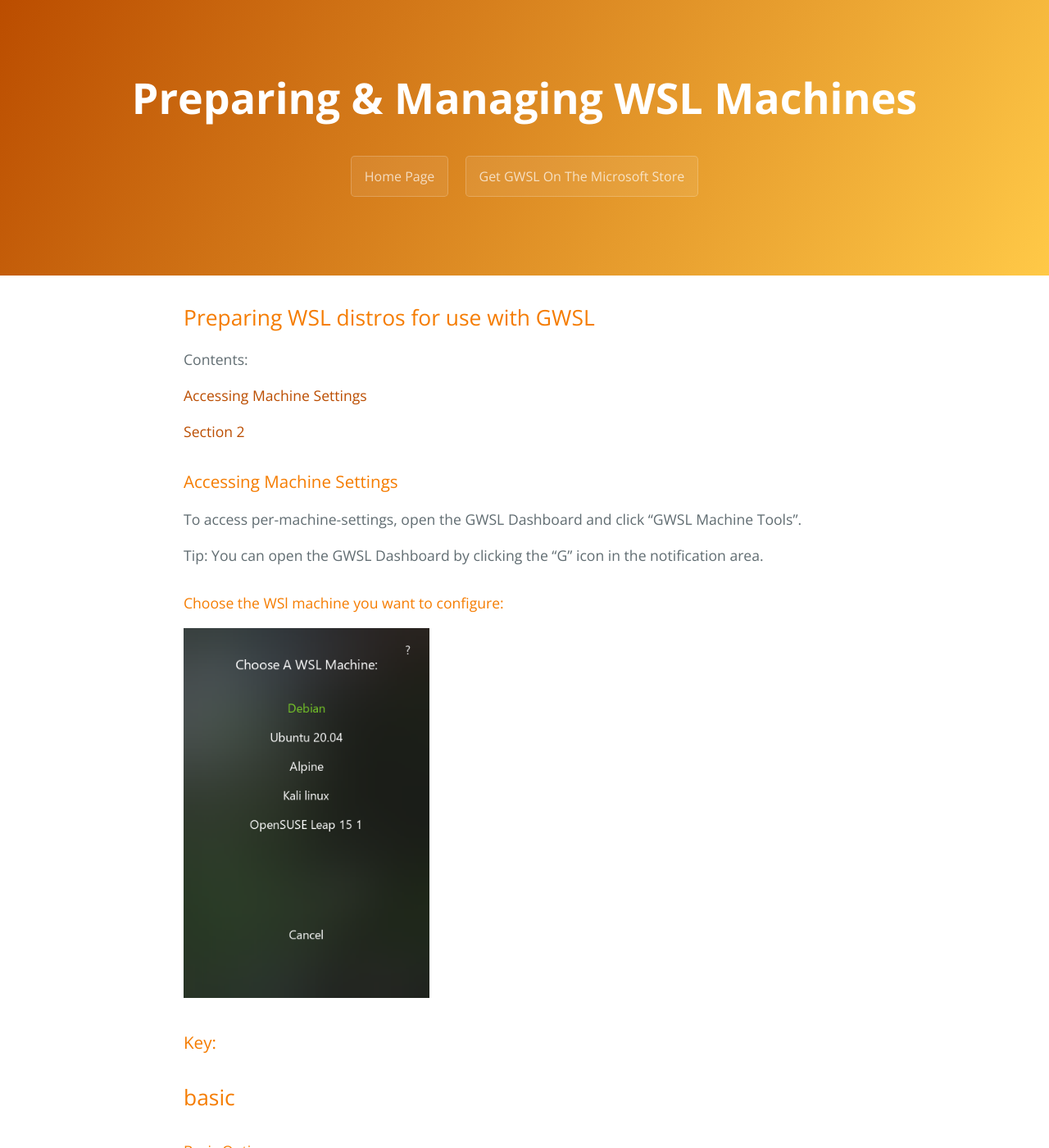
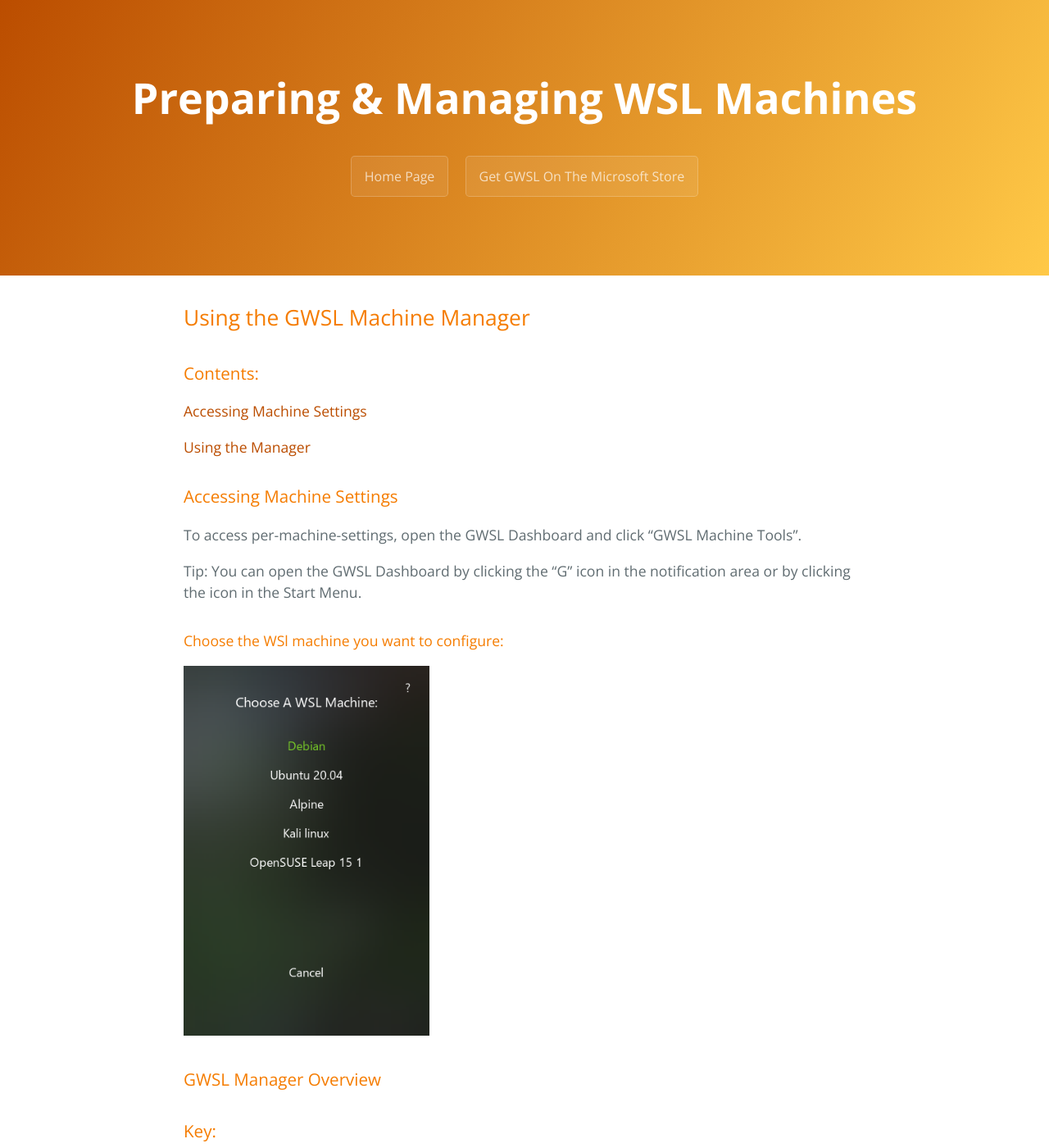
Before and after one commit to Opticos/gwsl, a Jekyll site: the page built from tutorials/machine_configure.md, in a window 1280 px wide and 1400 px high. Shown: the whole window at 82% size. Built offline with Jekyll 4.4.1, drawn with Linux system fonts in a browser that asks for light colours; the repository's description, which GitHub fills in, is left out.

Commit message:
Update machine_configure.md

```diff
--- a/tutorials/machine_configure.md
+++ b/tutorials/machine_configure.md
@@ -3,24 +3,26 @@ layout: default
 title: Preparing & Managing WSL Machines
 permalink: /tutorials/machine_configure.html
 ---
-## Preparing WSL distros for use with GWSL
+## Using the GWSL Machine Manager
 
-Contents:
+### Contents:
 
 [Accessing Machine Settings](#accessing-machine-settings)
 
-[Section 2](#advanced)
+[Using the Manager](#gwsl-manager-overview)
 
 
 ### Accessing Machine Settings ###
 
 To access per-machine-settings, open the GWSL Dashboard and click "GWSL Machine Tools".
 
-Tip: You can open the GWSL Dashboard by clicking the "G" icon in the notification area.
+Tip: You can open the GWSL Dashboard by clicking the "G" icon in the notification area or by clicking the icon in the Start Menu.
 
 #### Choose the WSl machine you want to configure:
 
 <img src="https://opticos.github.io/gwsl/tutorials/chooser.png" width="300">
+
+### GWSL Manager Overview ###
 
 ### Key:
 
```
